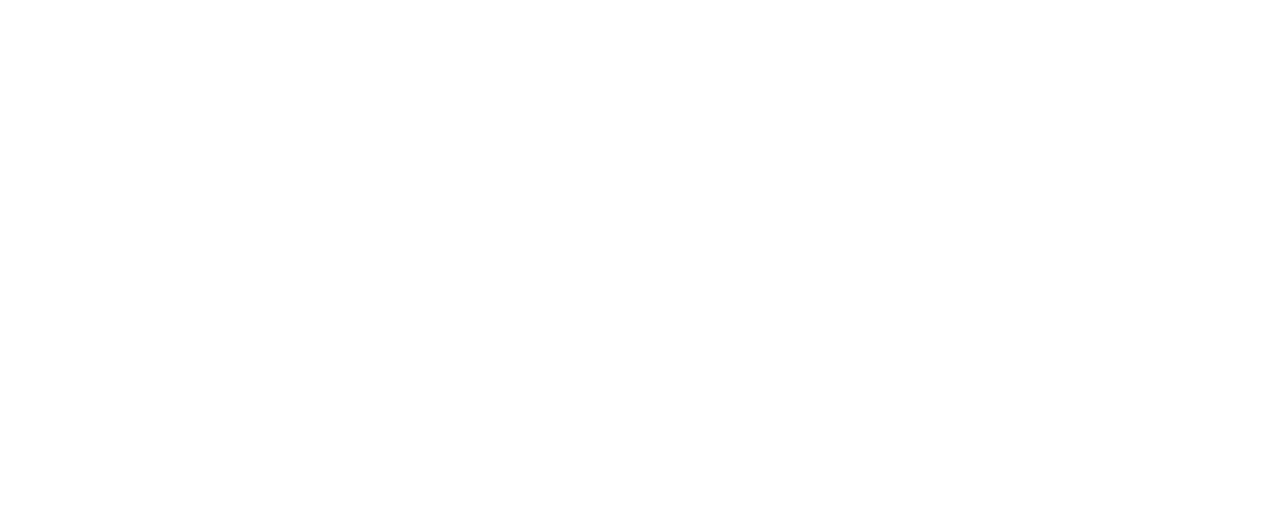
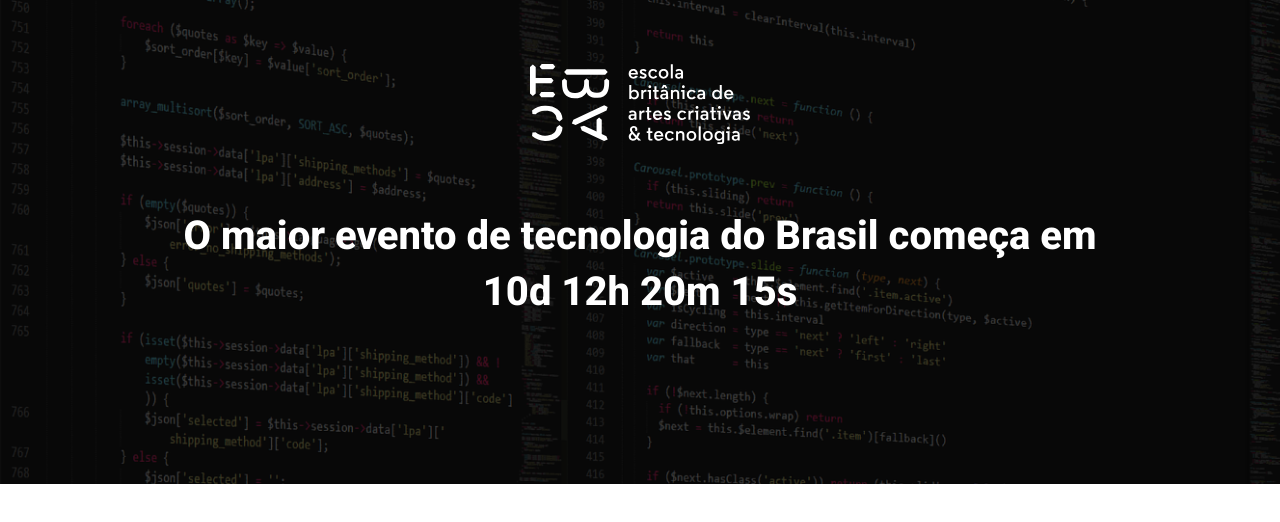
Before and after one commit to lzconde/ebac_tech_talks, a website built with Parcel: page index.html in a window 1280 px wide. Built offline with nearby package versions, Linux system fonts and the light colour scheme.

Commit message:
add hero section and adjust styles

```diff
--- a/index.html
+++ b/index.html
@@ -1,13 +1,21 @@
 <!DOCTYPE html>
-<html lang="en">
+<html lang="pt-BR">
 <head>
     <meta charset="UTF-8">
     <meta name="viewport" content="width=device-width, initial-scale=1.0">
-    <title>Document</title>
+    <title>Ebac Tech Talks</title>
+    <link rel="preconnect" href="https://fonts.googleapis.com">
+    <link rel="preconnect" href="https://fonts.gstatic.com" crossorigin>
+    <link href="https://fonts.googleapis.com/css2?family=Roboto:ital,wght@0,100..900;1,100..900&display=swap" rel="stylesheet">
     <link rel="stylesheet" href="/src/styles/main.scss">
 </head>
 <body>
-
+    <header class="hero">
+        <div class="container">
+            <img class="hero__logo" src="/src/images/ebac_logo.svg" alt="EBAC">
+            <p class="hero__text">O maior evento de tecnologia do Brasil começa em 10d 12h 20m 15s</p>
+        </div>
+    </header>
 
 <script src="/src/scripts/main.js"></script>
 </body>
--- a/package.json
+++ b/package.json
@@ -3,7 +3,7 @@
   "version": "1.0.0",
   "main": "index.js",
   "scripts": {
-    "dev": "parcel index.html src/styles/main.scss src/scripts/main.js",
+    "dev": "parcel index.html src/styles/main.scss src/scripts/main.js --no-cache",
     "test": "echo \"Error: no test specified\" && exit 1"
   },
   "keywords": [],
--- /dev/null
+++ b/src/styles/_hero.scss
@@ -0,0 +1,53 @@
+.hero{
+    padding-top: 64px;
+    padding-bottom: 100px;
+    background-image: url(/src/images/fundo.png);
+    background-repeat: no-repeat;
+    background-size: cover;
+    position: relative;
+
+    .container{
+        position: relative;
+    }
+
+    &::before{
+        position: absolute;
+        top: 0;
+        left: 0;
+        width: 100%;
+        height: 100%;
+        background-color: rgba(0, 0, 0, 0.7);
+        content: '';
+    }
+
+    &__text{
+        margin-top: 64px;
+        margin-bottom: 64px;
+
+        line-height: 56px;
+        font-weight: 800;
+        font-size: 40px;
+        text-align: center;
+
+        @media (max-width: 640px){
+            font-size: 24px;
+            line-height: 32px;
+            margin: 24px 0;
+        }
+    }
+
+    &__logo{
+        margin: 0 auto;
+        height: 80px;
+        display: block;
+
+        @media (max-width: 640px){
+            height: 50px;
+        }
+    }
+
+    @media (max-width: 640px){
+        padding:40px 0;
+
+    }
+}
--- a/src/styles/main.scss
+++ b/src/styles/main.scss
@@ -0,0 +1,23 @@
+@use 'hero';
+
+*{
+    margin: 0;
+    padding: 0;
+    box-sizing: border-box;
+    font-family: 'Roboto', sans-serif;
+    color: #FFF;
+}
+
+.container{
+    max-width: 960px;
+    width: 100%;
+    margin: 0 auto;
+
+    @media(max-width: 640px){
+        max-width: 80%;
+    }
+
+    @media (max-width: 1024px){
+        max-width: 90%;
+    }
+}
```
